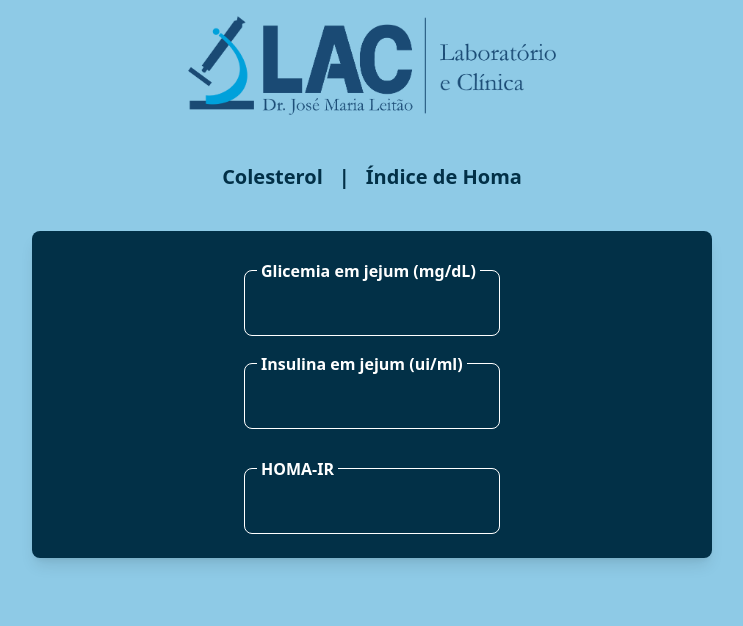
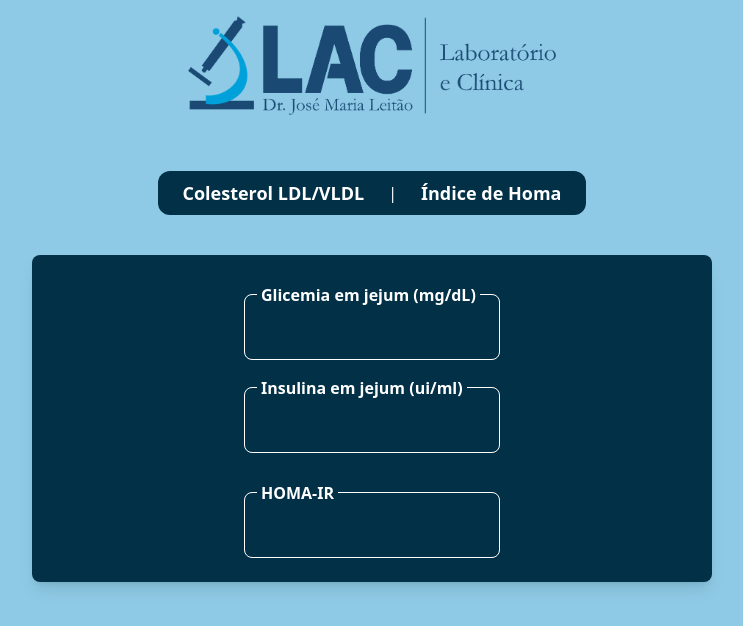
Before and after one commit to alerrandrojanio/calculadora-medica, a React (Vite) app: page /calculadora-medica/homa in a window 1280 px wide. Shown: the top 626 px of the page, without its empty margins (268-1011 px from the left). Built offline with nearby package versions, Linux system fonts and the light colour scheme.

Commit message:
Update Header.tsx

```diff
--- a/src/components/Header.tsx
+++ b/src/components/Header.tsx
@@ -5,25 +5,27 @@ import logo from "../assets/img/logo.png"
 
 export function Header() {
   return (
-    <div>
+    <div className="w-full flex flex-col gap-4 px-4">
       <div>
         <img src={logo} className="w-[400px] m-auto p-4" alt="Logo LAC" />
       </div>
-      <div className="mt-8 font-semibold text-center text-xl flex justify-center gap-4 text-lac-blue-dark">
+      <div className="mt-6 mx-8 flex justify-center items-center">
+        <div className=" flex flex-wrap items-center justify-center gap-6 py-2 px-6 rounded-xl bg-lac-blue-dark">
           <Link
             to={"/calculadora-medica/"}
-          className="text-xl font-semibold hover:text-lac-blue-medium"
+            className="text-lg font-semibold text-white hover:text-lac-blue-light"
           >
-          Colesterol
+            Colesterol LDL/VLDL
           </Link>{" "}
-        |
+          <span className="text-white">|</span>
           <Link
             to={"/calculadora-medica/homa"}
-          className="text-xl font-semibold hover:text-lac-blue-medium"
+            className="text-lg font-semibold text-white hover:text-lac-blue-light"
           >
             Índice de Homa
           </Link>
         </div>
       </div>
+    </div>
   )
 }
```
Lines whose indentation alone changed are shown as unchanged.
